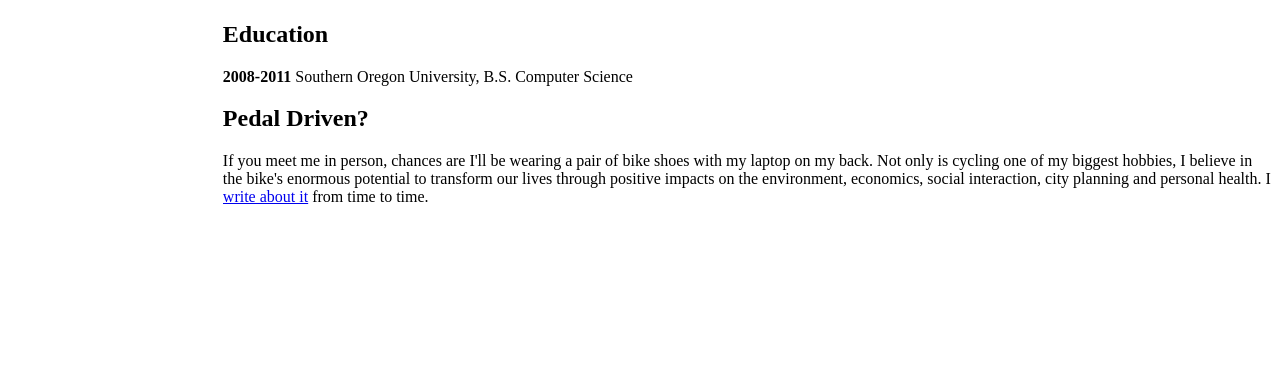
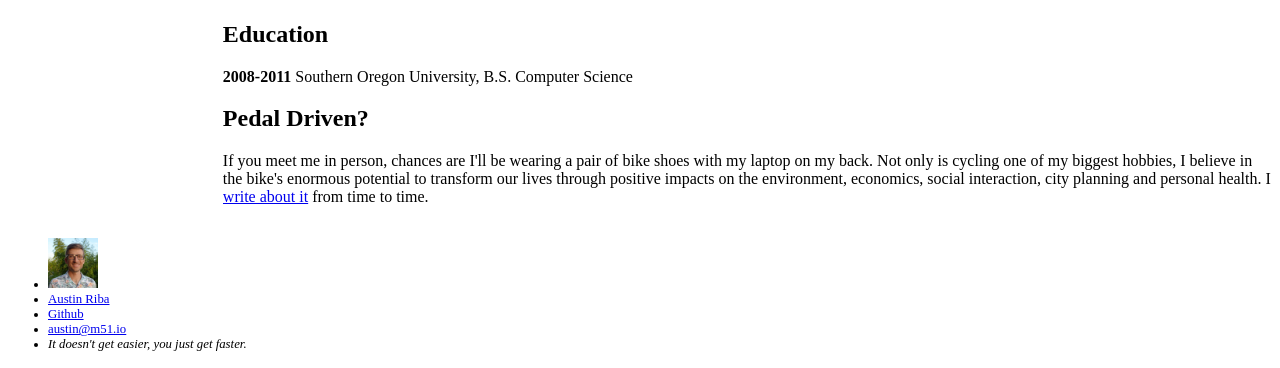
Before and after one commit to Fingel/pdpv3, a Django app: page / in a window 1280 px wide. Shown: the part 2362-2730 px from the top of the page. Before the commit the page ends 2566 px from the top, so only its background shows below. Run offline with Django 5.2, Linux system fonts and the light colour scheme; some libraries are stand-ins or nearby versions.

Commit message:
Add footer

```diff
--- a/base/static/base/css/main.css
+++ b/base/static/base/css/main.css
@@ -15,7 +15,7 @@
    overflow: hidden;
 }
 
-aside {
+.main-nav {
    position: sticky;
    margin-top: var(--pico-spacing);
    top: -110px;
@@ -27,7 +27,7 @@ aside {
    max-height: 150px;
 }
 
-aside > nav > ul {
+.main-nav > nav > ul {
    text-align: center;
    font-weight: bold;
    line-height: 0.8em;
@@ -168,15 +168,25 @@ blockquote.micro footer {
    }
 }
 
+footer {
+   padding: var(--pico-spacing);
+   background-color: var(--pico-contrast-background);
+}
+
+footer li {
+   font-size: 0.8em;
+   color: var(--pico-contrast-inverse);
+}
+
 @media (max-width: 576px) {
    .grid-container {
       padding-block: 0;
       grid-template-columns: 1fr;
    }
-   aside ul {
+   .main-nav ul {
       display: flex;
    }
-   aside {
+   .main-nav {
       margin-top: 0;
       top: 0;
    }
--- a/base/templates/base/base.html
+++ b/base/templates/base/base.html
@@ -14,7 +14,8 @@
         {% block title %}Pedal Driven Programming{% endblock %}
       </title>
       {% block css %}
-      <link rel="shortcut icon" href="{% static 'base/img/favicon.ico' %}"/>
+      <link rel="shortcut icon" type="image/png" href="{% static 'base/img/logo.png' %}" />
+      <link rel="shortcut icon" type="image/ico" href="{% static 'base/img/favicon.ico' %}"/>
       <link rel="stylesheet" type="text/css" href="{% static 'pico/css/pico.lime.min.css' %}">
       <link rel="stylesheet" type="text/css" href="{% static 'base/css/main.css' %}">
       <link rel="stylesheet" type="text/css" href="{% static 'pygments/github.css' %}" media="(prefers-color-scheme: no-preference), (prefers-color-scheme: light)">
@@ -25,7 +26,7 @@
   <body>
     <main class="container">
       <div class="grid-container">
-        <aside>
+        <aside class="main-nav">
           <nav>
             <ul>
               <li class="logo"><a href="{% url 'index' %}">
@@ -44,6 +45,29 @@
         </div>
       </div>
     </main>
+    <footer>
+      <span class="h-card">
+        <nav>
+          <ul>
+            <li>
+              <img alt="me" class="u-photo" src="{% static 'base/img/headshot.jpg' %}" width="50" height="50">
+            </li>
+            <li>
+              <a class="p-name u-url" href="https://www.pedaldrivenprogramming.com">Austin Riba</a>
+            </li>
+            <li>
+              <a href="https://github.com/Fingel" rel="me">Github</a>
+            </li>
+            <li>
+              <a class="u-email" href="mailto:austin@m51.io" rel="me">austin@m51.io</a>
+            </li>
+            <li>
+              <em>It doesn't get easier, you just get faster.</em>
+            </li>
+          </ul>
+        </nav>
+      </span>
+    </footer>
     {% block javascript %}
     <script defer src="{% static 'htmx/htmx.min.js' %}"></script>
     <script async src="{% static 'base/js/gears.js' %}"></script>
```
Also changed, not shown: base/static/base/img/headshot.jpg (added).
